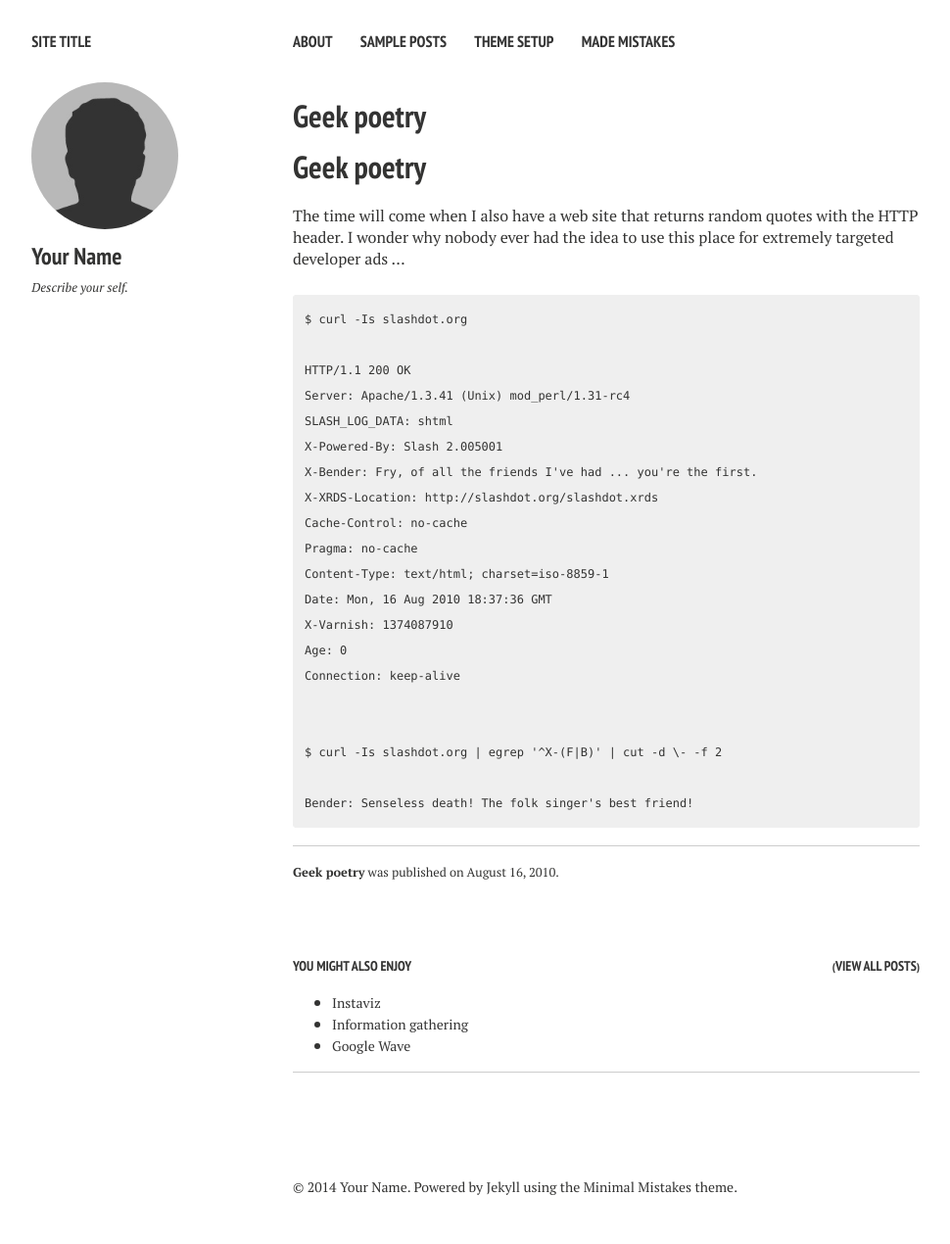
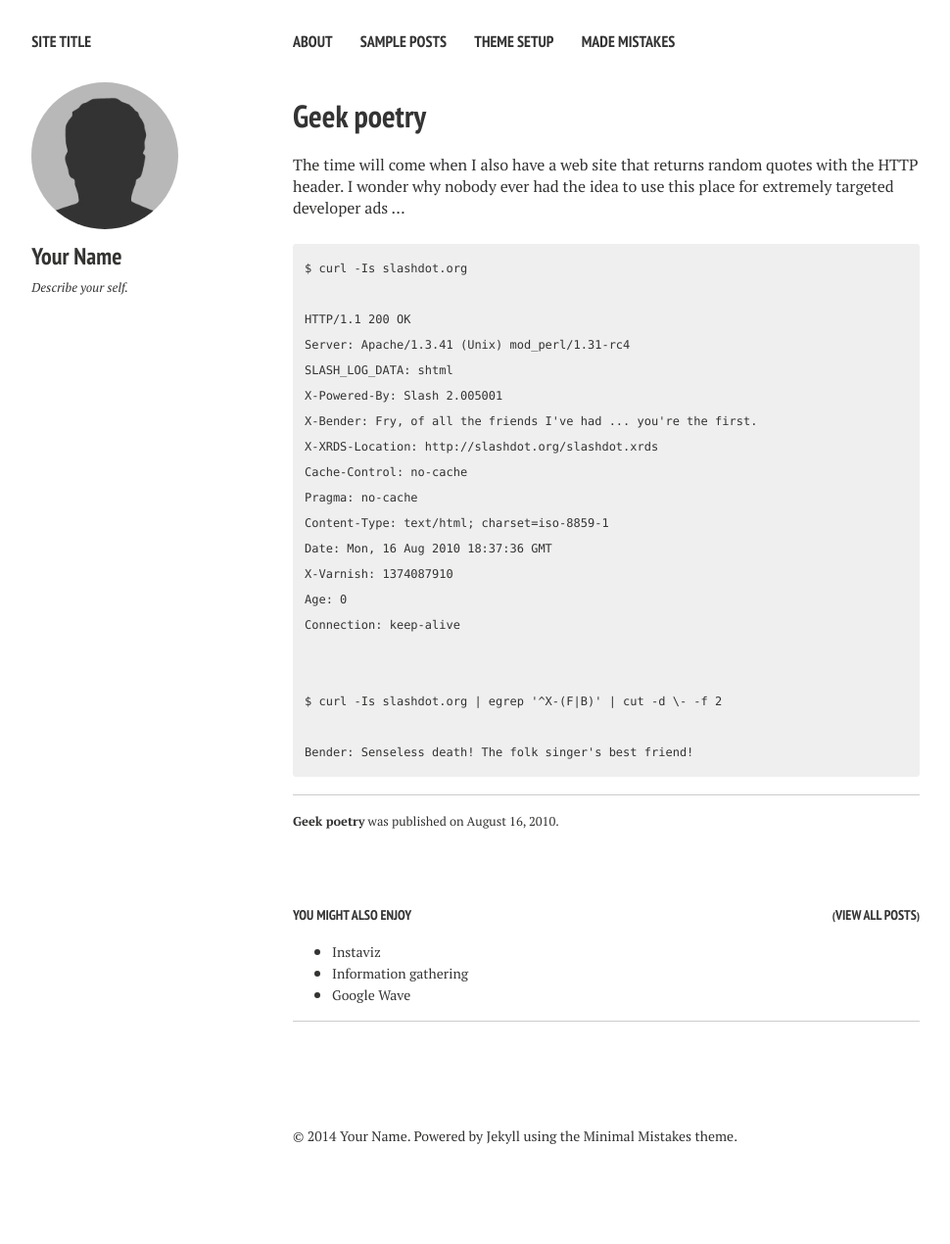
Before and after one commit to michaeltri/michaeltri.github.io, a Jekyll site: the page built from _posts/2010-08-16-geek-poetry.md, in a window 1280 px wide. Shown: the whole page at 98% size, without its empty margins (21-991 px from the left). Built offline with Jekyll 4.4.1, drawn with Linux system fonts in a browser that asks for light colours; nearby versions of some CDN libraries; after the commit the page ends 1218 px from its top, so only the background shows below that.

Commit message:
post formatting

```diff
--- a/_posts/2010-08-16-geek-poetry.md
+++ b/_posts/2010-08-16-geek-poetry.md
@@ -2,7 +2,6 @@
 layout: post
 title: Geek poetry
 ---
-# {{ page.title }}
 
 The time will come when I also have a web site that returns random quotes with the HTTP header. I wonder why nobody ever had the idea to use this place for extremely targeted developer ads ...
 
```
Also changed, not shown: _posts/2010-07-25-information-gathering.md (+0 -1 lines).
